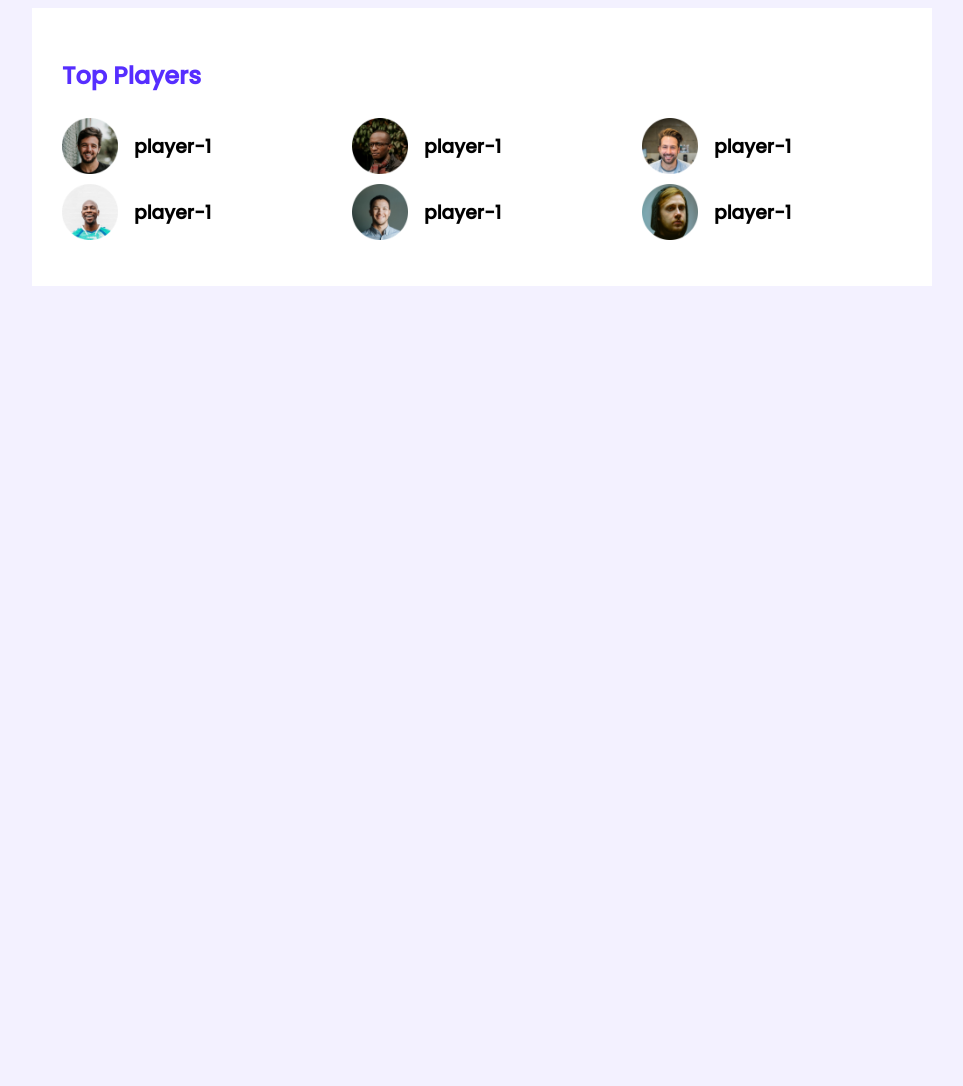
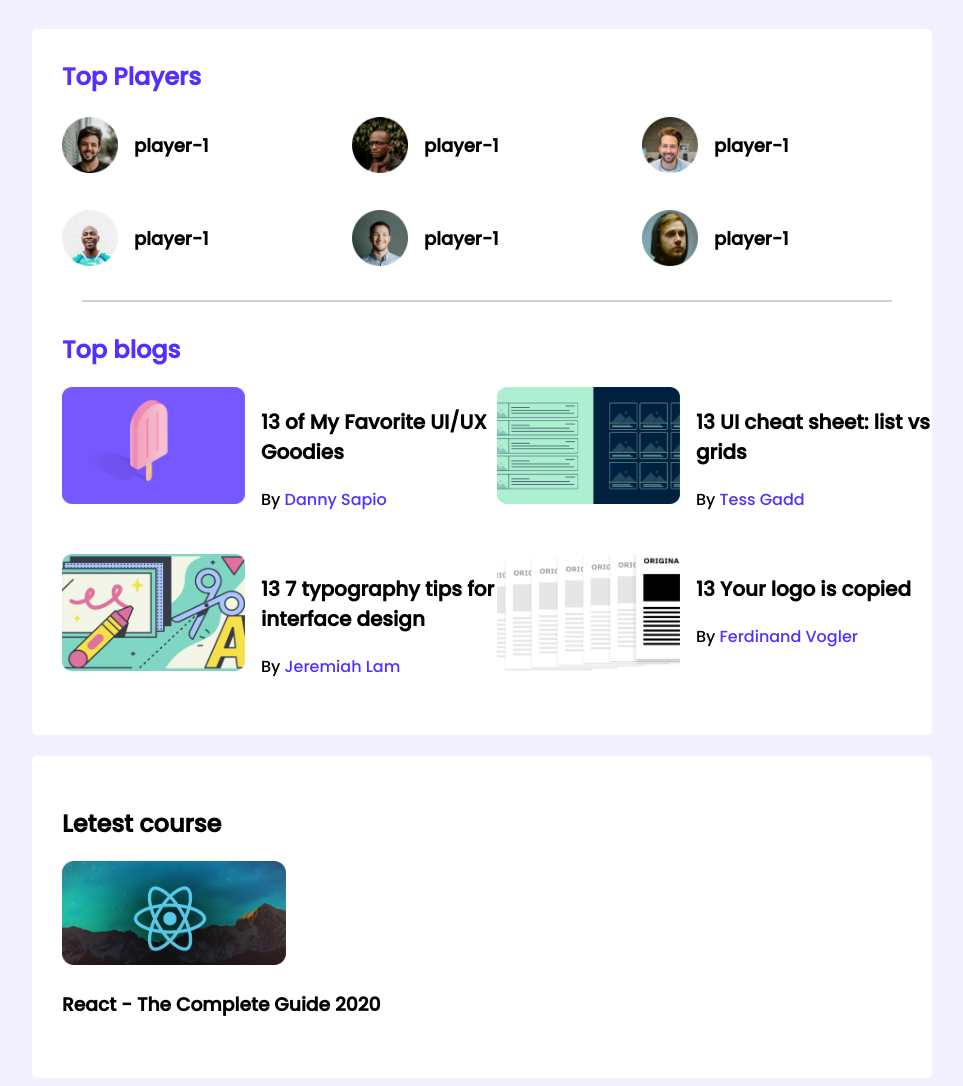
Before and after one commit to Alok-Codecamp/Leaderboard-css3, a plain HTML site: page index.html in a window 1280 px wide. Shown: the whole page, without its empty margins (158-1121 px from the left). Before the commit the page ends 800 px from the top, so only its background shows below. Drawn offline with Linux system fonts and the light colour scheme.

Commit message:
second change

```diff
--- a/Styles/style.css
+++ b/Styles/style.css
@@ -11,21 +11,29 @@ body {
 }
 main {
   display: flex;
-  justify-content: center;
+  flex-direction: column;
+  align-items: center;
 }
 .container {
   background: #ffffff;
   width: 870px;
+  margin-top: 21px;
   padding: 30px 0px 40px 30px;
+  border-radius: 5px;
 }
 /* top player styel */
 .section-title {
   color: #562eff;
   font-size: 24px;
+  margin-top: 0px;
+}
+.top-players {
+  margin-bottom: 30px;
 }
 .players {
   display: grid;
   grid-template-columns: repeat(3, 1fr);
+  grid-row-gap: 30px;
 }
 .player {
   display: flex;
@@ -38,4 +46,52 @@ main {
 }
 .player-name {
   margin-left: 16px;
+  font-size: 18px;
 }
+
+hr {
+  border: 1px solid #d1d1d1;
+  margin: 0px 40px 30px 20px;
+}
+
+/*------------
+ blogs styles
+ -------------*/
+.blogs {
+  display: grid;
+  grid-template-columns: repeat(2, 1fr);
+  grid-row-gap: 26px;
+}
+.blog {
+  display: flex;
+}
+.blog .thumbnail img {
+  width: 183px;
+  height: 117px;
+}
+.blog-info {
+  margin-left: 16px;
+}
+.blog-title {
+  font-size: 20px;
+}
+.blog-author {
+  color: #9f9f9f;
+  font-size: 16px;
+}
+.blog a {
+  text-decoration: none;
+  font-size: 16px;
+  color: #562eff;
+}
+/*--------------
+ Blog styles end
+ --------------*/
+
+/*------------------
+ courses styles start
+ ------------------ */
+.course .course-banner img {
+  width: 224px;
+  height: 104px;
+}
--- a/index.html
+++ b/index.html
@@ -5,6 +5,12 @@
     <meta http-equiv="X-UA-Compatible" content="IE=edge" />
     <meta name="viewport" content="width=device-width, initial-scale=1.0" />
     <title>Leader Board</title>
+    <!-- Font awesome kit strat -->
+    <script
+      src="https://kit.fontawesome.com/a62305d934.js"
+      crossorigin="anonymous"
+    ></script>
+    <!-- Font awesome kit end -->
     <!-- Stylesheet -->
     <link rel="stylesheet" href="Styles/style.css" />
   </head>
@@ -45,7 +51,74 @@
             </div>
           </div>
         </div>
+        <hr />
+        <!-- top players end -->
+        <!-- blogs strart -->
+        <div class="top-blogs">
+          <h2 class="section-title">Top blogs</h2>
+          <div class="blogs">
+            <aritcle class="blog">
+              <div class="thumbnail">
+                <img src="images/blogs/blog-1.png" alt="" />
+              </div>
+              <div class="blog-info">
+                <h3 class="blog-title">13 of My Favorite UI/UX Goodies</h3>
+                <p blog-author>By <a href="#">Danny Sapio</a></p>
+              </div>
+            </aritcle>
+            <aritcle class="blog">
+              <div class="thumbnail">
+                <img src="images/blogs/blog-2.png" alt="" />
+              </div>
+              <div class="blog-info">
+                <h3 class="blog-title">13 UI cheat sheet: list vs grids</h3>
+                <p blog-author>By <a href="#">Tess Gadd</a></p>
+              </div>
+            </aritcle>
+            <aritcle class="blog">
+              <div class="thumbnail">
+                <img src="images/blogs/blog-3.png" alt="" />
+              </div>
+              <div class="blog-info">
+                <h3 class="blog-title">
+                  13 7 typography tips for interface design
+                </h3>
+                <p blog-author>By <a href="#">Jeremiah Lam</a></p>
+              </div>
+            </aritcle>
+            <aritcle class="blog">
+              <div class="thumbnail">
+                <img src="images/blogs/blog-4.png" alt="" />
+              </div>
+              <div class="blog-info">
+                <h3 class="blog-title">13 Your logo is copied</h3>
+                <p blog-author>By <a href="#"> Ferdinand Vogler</a></p>
+              </div>
+            </aritcle>
+          </div>
+        </div>
       </section>
+      <!-- --------
+        Blogs end
+       ------------->
+      <!----------------
+      course section start
+      ----------------->
+      <seciton class="letest-courses container">
+        <h2>Letest course</h2>
+
+        <div class="courses">
+          <div class="course">
+            <div class="course-banner">
+              <img src="images/courses/course-1.png" alt="" />
+            </div>
+            <div class="course-info">
+              <h3 class="course-title">React - The Complete Guide 2020</h3>
+              <p class="course-instructor"></p>
+            </div>
+          </div>
+        </div>
+      </seciton>
     </main>
     <!-- main end -->
   </body>
```
